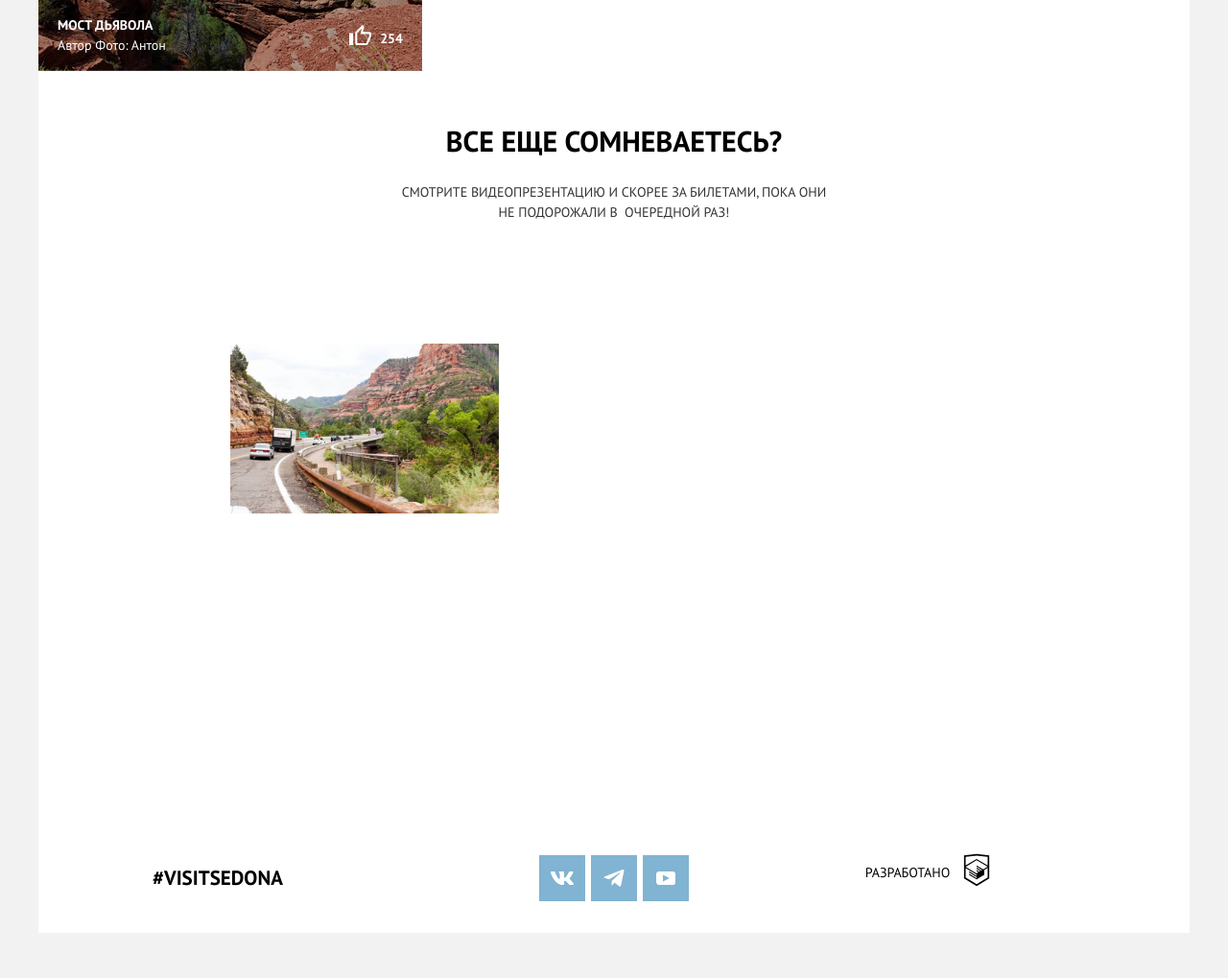
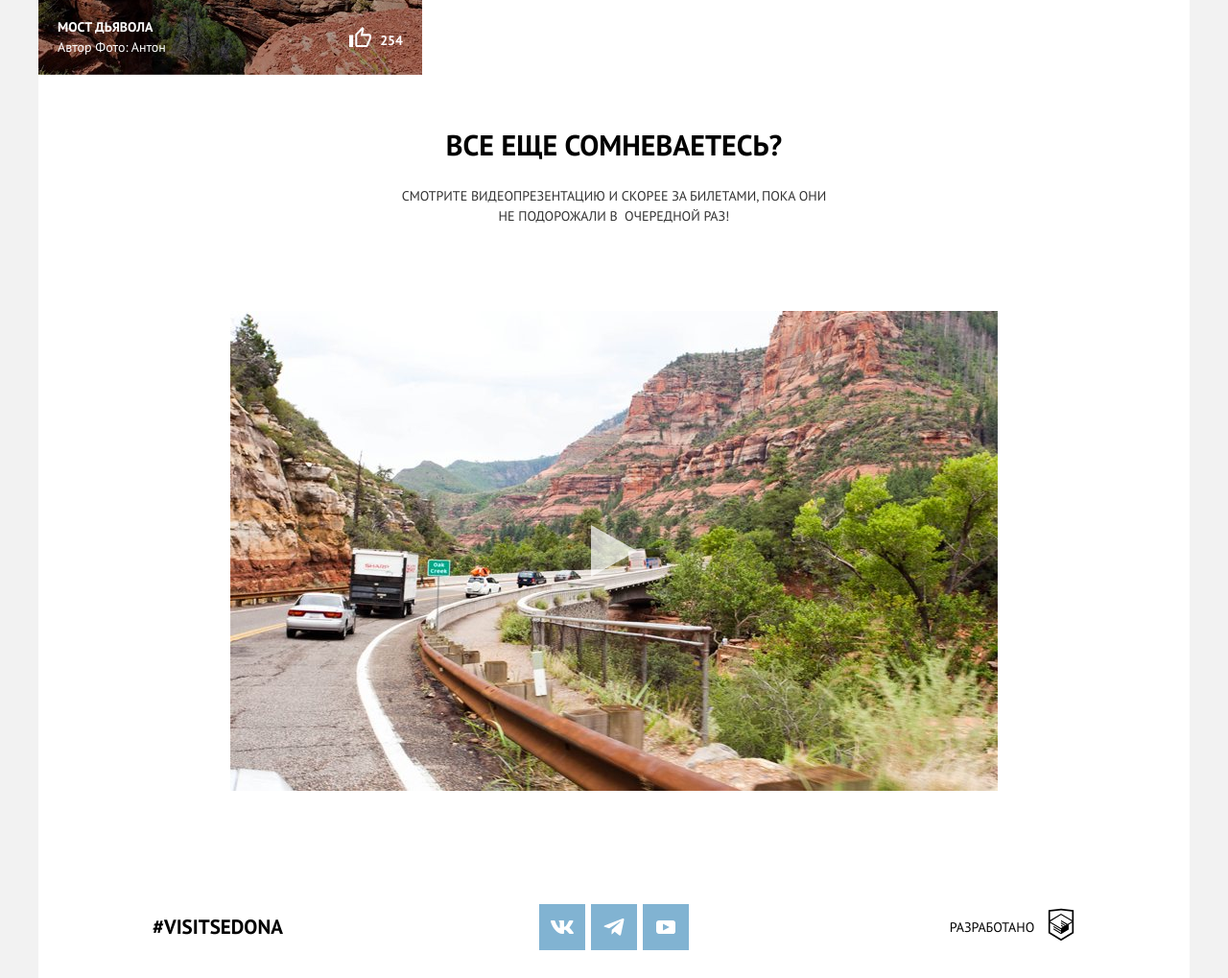
Before and after one commit to htmlacademy-adaptive/2067969-sedona-26, a website: page source/catalog.html in a window 1280 px wide. Shown: the part 1100-2119 px from the top of the page at 96% size. Before the commit the page ends 2072 px from the top, so only its background shows below. Drawn offline with nearby package versions, Linux system fonts and the light colour scheme; files that its build step writes are made by us from their sources.

Commit message:
внесены доработки

```diff
--- a/source/less/blocks/catalog-video.less
+++ b/source/less/blocks/catalog-video.less
@@ -30,7 +30,7 @@
 
   @media (min-width: @desktop-width) {
     width: 445px;
-    padding: 0 0 64px;
+    padding: 0 0 88px;
     margin: 0 auto;
   }
 }
@@ -75,13 +75,15 @@
   @media (min-width: @desktop-width) {
     width: 800px;
     min-height: 500px;
-    padding: 62px 0 0;
-    margin: 0 auto;
+    padding: 0;
+    margin: 0 auto 90px;
   }
 }
 
 .catalog-video__item {
   display: block;
+  width: 100%;
+  height: auto;
 }
 
 .catalog-video__control {
--- a/source/less/blocks/catalog.less
+++ b/source/less/blocks/catalog.less
@@ -46,6 +46,7 @@
 
   @media (min-width: @desktop-width) {
     .big-special();
+    margin: 0 0 30px;
   }
 }
 
@@ -58,6 +59,10 @@
 
   @media (min-width: @tablet-width) {
     padding: 0 0 18px;
+  }
+
+  @media (min-width: @desktop-width) {
+    padding: 0 0 24px;
   }
 }
 
@@ -190,7 +195,7 @@
     flex-direction: row;
     justify-content: space-between;
     align-items: center;
-    padding: 22px 20px 16px;
+    padding: 20px 20px 18px;
   }
 
   @media (min-width: @desktop-width) {
--- a/source/less/blocks/copyright.less
+++ b/source/less/blocks/copyright.less
@@ -22,7 +22,8 @@
   }
 
   @media (min-width: @desktop-width) {
-    padding: 0 114px 10px 126px;
+    width: 400px;
+    padding: 0 106px 0 134px;
     margin: 0;
   }
 }
```
